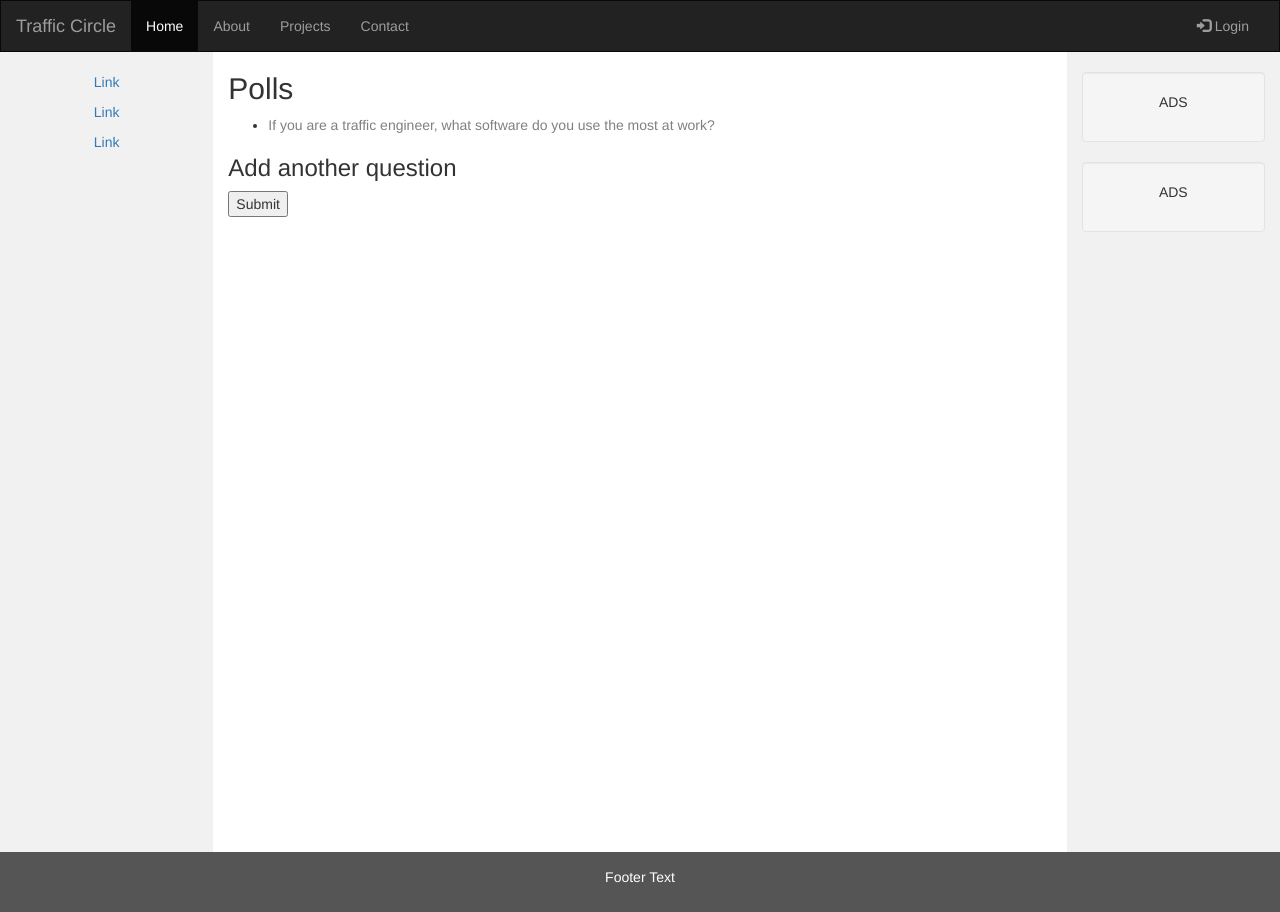
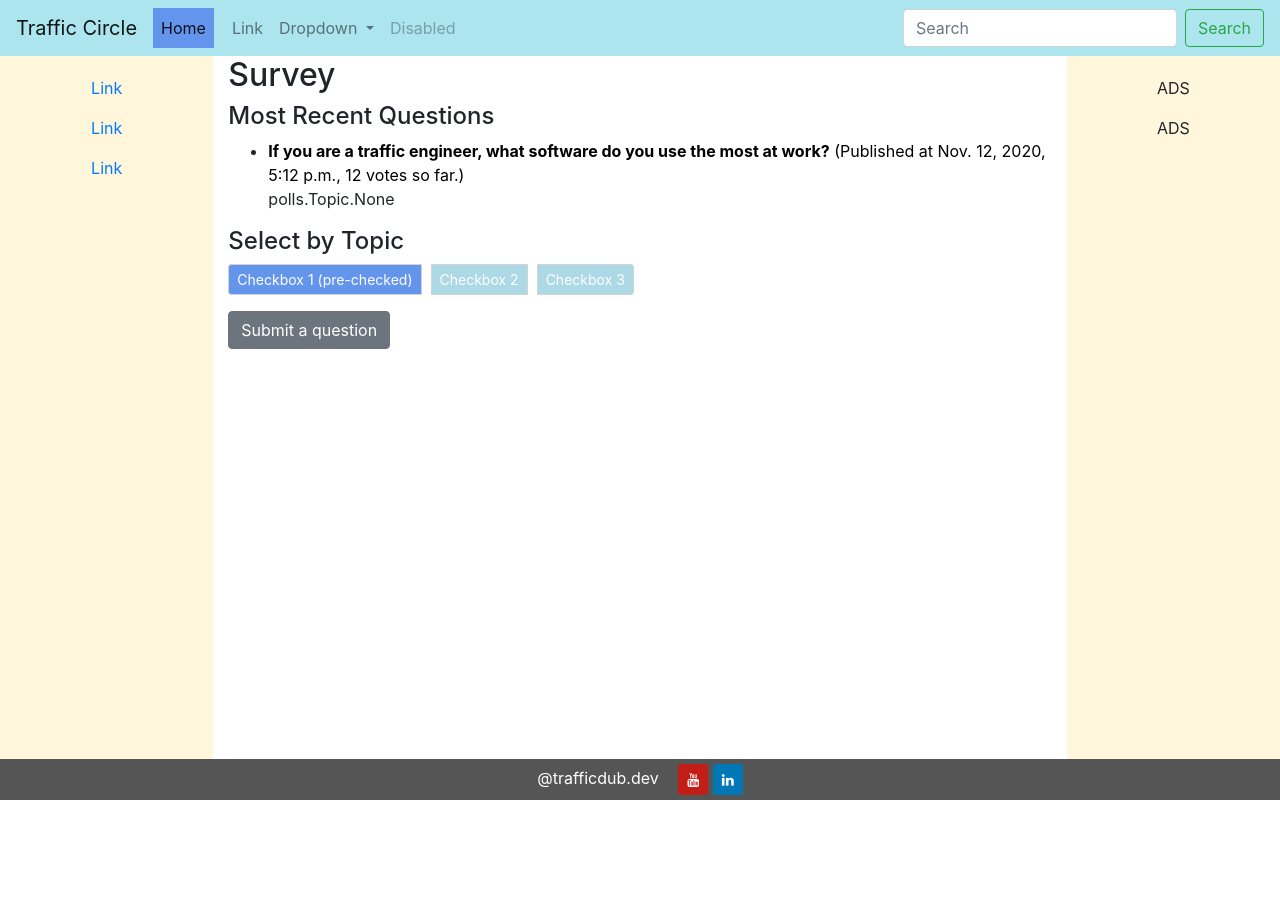
Before and after one commit to trafficdub/traffic-circle, a Django app: page /polls/ in a window 1280 px wide. After the commit the page ends 800 px from the top, so only its background shows below. Run offline with Django 3.2, Linux system fonts and the light colour scheme; data comes from the database, SQL or seed files in the repository; both versions use the stored data as it was after the commit; some libraries are stand-ins or nearby versions.

Commit message:
Add Topic and Category models

```diff
--- a/traffic_circle/polls/models.py
+++ b/traffic_circle/polls/models.py
@@ -4,16 +4,30 @@
 from django.utils import timezone
 
 # Create your models here.
+class Category(models.Model):
+    category_text = models.CharField(max_length=64, blank=True)
+
+    def __str__(self):
+        return self.category_text
+
+class Topic(models.Model):
+    topic_text = models.CharField(max_length=64, blank=True)
+
+    def __str__(self):
+        return self.topic_text
+
 class Question(models.Model):
     question_text = models.CharField(max_length=200)
     pub_date = models.DateTimeField('date published')
+    category = models.ManyToManyField(Category, related_name='category')
+    topic = models.ManyToManyField(Topic, related_name='topic')
 
     def __str__(self):
         return self.question_text
 
     def was_published_recently(self):
         now = timezone.now()
-        return now - dt.timedelta(days=1) <= self.pub_date <= now
+        return now - dt.timedelta(days=14) <= self.pub_date <= now
     was_published_recently.admin_order_field = 'pub_date'
     was_published_recently.boolean = True
     was_published_recently.short_description = 'Published recently?'
--- a/traffic_circle/polls/templates/polls/add_question.html
+++ b/traffic_circle/polls/templates/polls/add_question.html
@@ -11,7 +11,7 @@
 {% endif %}
 
 <form method="post">
-    {csrf_token}
+    {% csrf_token %}
     {{ form }}
 </form>
 {% endblock %}
--- a/traffic_circle/polls/templates/polls/detail.html
+++ b/traffic_circle/polls/templates/polls/detail.html
@@ -21,5 +21,5 @@
         {% endfor %}
         <input type="submit" value="Vote">
     </form>
-    <a href="{% url 'polls:index' %}">Back to Polls List</a>
+    <a href="{% url 'polls:index' %}">Back to Survey List</a>
 {% endblock %}
--- a/traffic_circle/polls/templates/polls/index.html
+++ b/traffic_circle/polls/templates/polls/index.html
@@ -1,21 +1,39 @@
 {% extends "polls/layout.html" %}
-
+{% load polls_extras %}
 {% block polls_body%}
-    <h2>Polls</h2>
+    <div>
+        <h2>Survey</h2>
+        <h4>Most Recent Questions</h4>
         {% if latest_question_list %}
         <ul>
             {% for question in latest_question_list %}
-        <li><a href="{% url 'polls:detail' question.id %}">{{ question.question_text }}</a></li>
+            <li><a href="{% url 'polls:detail' question.id %}"><b>{{ question.question_text }}</b> (Published at {{ question.pub_date }}, {{ votes|get_total_vote_by_q_id:question.id}} vote{{ votes|get_total_vote_by_q_id:question.id|pluralize}} so far.)</a></li>
+            {{ question.topic }}
             {% endfor %}
         </ul>
         {% else %}
-        <p>No polls are available.</p>
+            <p>No survey questions available.</p>
         {% endif %}
+    </div>
+    <div>
+        <h4>Select by Topic</h4>
+        <div class="btn-group btn-group-sm btn-group-toggle" data-toggle="buttons">
+            <label class="btn btn-secondary btn-topic active">
+              <input type="checkbox" checked autocomplete="off"> Checkbox 1 (pre-checked)
+            </label>
+            <label class="btn btn-secondary btn-topic">
+              <input type="checkbox" autocomplete="off"> Checkbox 2
+            </label>
+            <label class="btn btn-secondary btn-topic">
+              <input type="checkbox" autocomplete="off"> Checkbox 3
+            </label>
+        </div>
+    </div>
 
-    <h3>Add another question</h3>
-    <form action="{% url 'polls:add_question' %}" method="post">
-        {% csrf_token %}
-        {{ form }}
-        <input id="submit" type="submit">
-    </form>
+    <p>
+        <div>
+            <a href="{% url 'polls:add_question'%}" role="button" class="btn btn-secondary btn-mi">Submit a question</a>
+        </div>
+    </p>
+
 {% endblock %}
--- a/traffic_circle/polls/templates/polls/results.html
+++ b/traffic_circle/polls/templates/polls/results.html
@@ -36,5 +36,5 @@
         <a href="{% url 'polls:detail' question.id %}">Vote again!</a>
     </div>
     <div id="result-barchart"></div>
-    <a href="{% url 'polls:index' %}">Back to Polls List</a>
+    <a href="{% url 'polls:index' %}">Back to Survey List</a>
 {% endblock %}
--- /dev/null
+++ b/traffic_circle/polls/templatetags/polls_extras.py
@@ -0,0 +1,7 @@
+from django import template
+
+register = template.Library()
+
+@register.filter(name='get_total_vote_by_q_id')
+def get_total_vote_by_q_id(choices_set, id):
+    return choices_set.filter(question=id)[0]['total_vote']
--- a/traffic_circle/polls/views.py
+++ b/traffic_circle/polls/views.py
@@ -4,6 +4,7 @@
 from django.urls import reverse
 from django.utils import timezone as tz
 from django.views import generic
+from django.db.models import Avg, Count, Min, Sum
 
 from .forms import QuestionForm
 from .models import Question, Choice
@@ -13,11 +14,18 @@
 class IndexView(generic.ListView):
     template_name = 'polls/index.html'
     context_object_name = 'latest_question_list'
+    paginate_by = 10
 
     def get_queryset(self):
         return Question.objects.filter(
             pub_date__lte=tz.now()
         ).order_by('-pub_date')[:5]
+
+    def get_context_data(self, **kwargs):
+        context = super(IndexView,self).get_context_data(**kwargs)
+        context['votes'] = Choice.objects.values('question').annotate(total_vote=Sum('votes'))
+        return context
+
 
 class DetailView(generic.DetailView):
     model = Question
--- a/traffic_circle/static/css/main.css
+++ b/traffic_circle/static/css/main.css
@@ -5,31 +5,63 @@
 }
 
 /* Set height of the grid so .sidenav can be 100% (adjust as needed) */
-.row.content {height: 100vh}
+.row.content {
+    min-height: calc(100vh - 97px);
 
-/* Set gray background color and 100% height */
+
+}
+
+/* Set gray background color and 100% height  */
 .sidenav {
 padding-top: 20px;
-background-color: #f1f1f1;
-height: 100%;
+background-color: #FFF6DB;
+min-height: calc(100vh - 97px);
+}
+
+.fa {
+    border-radius: 50%;
+  }
+
+.btn-linkedin {
+    background: #0177b5;
+    color: #ffffff
+}
+
+.btn-youtube {
+    background: #c21d17;
+    color: #ffffff
+}
+
+.btn-topic {
+    background-color:lightblue !important;
+    border-color: lightgray;
+    margin-right:10px;
+}
+.btn-topic:active, .active {
+    background-color:cornflowerblue !important;
+    border-color: lightgray !important;
+    margin-right:10px;
 }
 
 /* Set black background color, white text and some padding */
 footer {
-background-color: #555;
-color: white;
-padding: 15px;
+    background-color: #555;
+    color: white;
+    padding: 5px;
+
+    }
+
+#footer-text {
+    padding-right: 15px;
 }
 
 /* On small screens, set height to 'auto' for sidenav and grid */
 @media screen and (max-width: 767px) {
 .sidenav {
-    height: auto;
-    padding: 15px;
-}
-.row.content {height:auto;}
-}
+    display: none;
+}}
+
 
 li a {
-    color:gray
+    color:black
 }
--- a/traffic_circle/templates/traffic_circle/main_layout.html
+++ b/traffic_circle/templates/traffic_circle/main_layout.html
@@ -4,22 +4,33 @@
 <head>
     <title>Traffic Circle</title>
     <meta charset="utf-8">
-    <meta name="viewport" content="width=device-width, initial-scale=1">
-    <link rel="stylesheet" href="https://maxcdn.bootstrapcdn.com/bootstrap/3.4.1/css/bootstrap.min.css">
+    <meta name="viewport" content="width=device-width, initial-scale=1, shrink-to-fit=no">
+    <link rel="stylesheet" href="https://cdn.jsdelivr.net/npm/bootstrap@4.5.3/dist/css/bootstrap.min.css" integrity="sha384-TX8t27EcRE3e/ihU7zmQxVncDAy5uIKz4rEkgIXeMed4M0jlfIDPvg6uqKI2xXr2" crossorigin="anonymous">
     <link rel="stylesheet" type="text/css" href="{% static '/css/main.css' %}">
-    <script src="https://ajax.googleapis.com/ajax/libs/jquery/3.5.1/jquery.min.js"></script>
-    <script src="https://maxcdn.bootstrapcdn.com/bootstrap/3.4.1/js/bootstrap.min.js"></script>
+    <link rel="stylesheet" href="https://cdnjs.cloudflare.com/ajax/libs/font-awesome/4.7.0/css/font-awesome.min.css">
+    <script src="https://code.jquery.com/jquery-3.2.1.slim.min.js" integrity="sha384-KJ3o2DKtIkvYIK3UENzmM7KCkRr/rE9/Qpg6aAZGJwFDMVNA/GpGFF93hXpG5KkN" crossorigin="anonymous"></script>
+    <script src="https://cdnjs.cloudflare.com/ajax/libs/popper.js/1.12.9/umd/popper.min.js" integrity="sha384-ApNbgh9B+Y1QKtv3Rn7W3mgPxhU9K/ScQsAP7hUibX39j7fakFPskvXusvfa0b4Q" crossorigin="anonymous"></script>
+    <script src="https://maxcdn.bootstrapcdn.com/bootstrap/4.0.0/js/bootstrap.min.js" integrity="sha384-JZR6Spejh4U02d8jOt6vLEHfe/JQGiRRSQQxSfFWpi1MquVdAyjUar5+76PVCmYl" crossorigin="anonymous"></script>
     {% block head %}
 
     {% endblock %}
 </head>
 <body>
-    {% include 'navbar.html' %}
+    {% include 'navbar2.html' %}
     {% block body %}
 
     {% endblock %}
     <footer class="container-fluid text-center">
-        <p>Footer Text</p>
+            <span id="footer-text">
+                @trafficdub.dev
+            </span>
+            <button type="button" class="btn btn-social-icon btn-sm btn-youtube btn-rounded">
+                <i class="fa fa-youtube"></i>
+            </button>
+            <button type="button" class="btn btn-social-icon btn-sm btn-linkedin btn-rounded">
+                <i class="fa fa-linkedin"></i>
+            </button>
+
     </footer>
 </body>
 </html>
--- /dev/null
+++ b/traffic_circle/templates/traffic_circle/navbar2.html
@@ -0,0 +1,35 @@
+<nav class="navbar navbar-expand-lg navbar-light" style="background-color: #ace5ee;">
+    <a class="navbar-brand" href="#">Traffic Circle</a>
+    <button class="navbar-toggler" type="button" data-toggle="collapse" data-target="#navbarSupportedContent" aria-controls="navbarSupportedContent" aria-expanded="false" aria-label="Toggle navigation">
+      <span class="navbar-toggler-icon"></span>
+    </button>
+
+    <div class="collapse navbar-collapse" id="navbarSupportedContent">
+      <ul class="navbar-nav mr-auto">
+        <li class="nav-item active">
+          <a class="nav-link" href="#">Home <span class="sr-only">(current)</span></a>
+        </li>
+        <li class="nav-item">
+          <a class="nav-link" href="#">Link</a>
+        </li>
+        <li class="nav-item dropdown">
+          <a class="nav-link dropdown-toggle" href="#" id="navbarDropdown" role="button" data-toggle="dropdown" aria-haspopup="true" aria-expanded="false">
+            Dropdown
+          </a>
+          <div class="dropdown-menu" aria-labelledby="navbarDropdown">
+            <a class="dropdown-item" href="#">Action</a>
+            <a class="dropdown-item" href="#">Another action</a>
+            <div class="dropdown-divider"></div>
+            <a class="dropdown-item" href="#">Something else here</a>
+          </div>
+        </li>
+        <li class="nav-item">
+          <a class="nav-link disabled" href="#">Disabled</a>
+        </li>
+      </ul>
+      <form class="form-inline my-2 my-lg-0">
+        <input class="form-control mr-sm-2" type="search" placeholder="Search" aria-label="Search">
+        <button class="btn btn-outline-success my-2 my-sm-0" type="submit">Search</button>
+      </form>
+    </div>
+  </nav>
```
Also changed, not shown: traffic_circle/polls/admin.py (+16 -2 lines), traffic_circle/polls/forms.py (+7 -2 lines), traffic_circle/db.sqlite3, traffic_circle/polls/migrations/0003_auto_20201116_1702.py (added), traffic_circle/polls/migrations/0004_auto_20201117_0104.py (added), traffic_circle/polls/templatetags/__init__.py (added). Lines whose indentation alone changed are shown as unchanged.
